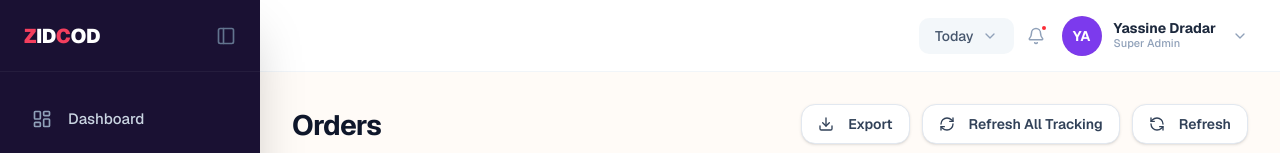
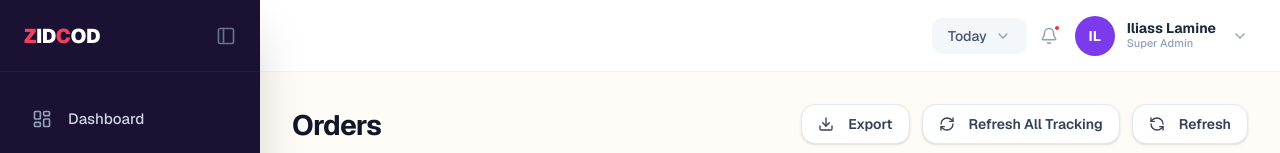
Before and after one commit to Iliasslamine/zidcod, a Next.js app in the folder frontend/: page /admin/orders in a window 1280 px wide. Shown: the top 153 px of the page. Built offline with nearby package versions, Linux system fonts and the light colour scheme; no server answers.

Commit message:
fix: make admin top header display logged-in admin name dynamically

```diff
--- a/frontend/src/components/TopHeader.tsx
+++ b/frontend/src/components/TopHeader.tsx
@@ -1,6 +1,8 @@
 'use client';
 
+import Link from 'next/link';
 import { Bell, ChevronDown, Calendar, Search } from 'lucide-react';
+
 import { Avatar, AvatarFallback } from '@/components/ui/avatar';
 import { DropdownMenu, DropdownMenuContent, DropdownMenuItem, DropdownMenuTrigger } from '@/components/ui/dropdown-menu';
 import { Button } from '@/components/ui/button';
@@ -17,7 +19,26 @@ export function TopHeader() {
     : (session?.user as any)?.role === 'SELLER';
 
   const role = isSeller ? 'Seller' : 'Super Admin';
-  const name = isSeller ? 'Seller' : 'Yassine Dradar';
+  const email = (session?.user?.email || '').toLowerCase().trim();
+
+  let name = 'Iliass Lamine';
+  let initials = 'IL';
+
+  if (email.includes('yassine')) {
+    name = 'Yassine Dradar';
+    initials = 'YD';
+  } else if (email.includes('ilyass') || email.includes('iliass')) {
+    name = isSeller ? 'ILIASS LAMINE' : 'Iliass Lamine';
+    initials = 'IL';
+  } else if (isSeller) {
+    name = 'ILIASS LAMINE';
+    initials = 'IL';
+  } else {
+    name = 'Iliass Lamine';
+    initials = 'IL';
+  }
+
+  const profileUrl = isSeller ? '/seller/profile' : '/admin/settings';
 
   const getPageTitle = () => {
     if (pathname.includes('/marketplace')) return 'Marketplace';
@@ -66,7 +87,7 @@ export function TopHeader() {
           <DropdownMenuTrigger className="outline-none flex items-center gap-3 cursor-pointer group ml-2">
             <Avatar className="h-10 w-10 border-0 transition-all">
               <AvatarFallback className="bg-[#7c3aed] text-white font-bold text-sm">
-                {name.substring(0, 2).toUpperCase()}
+                {initials}
               </AvatarFallback>
             </Avatar>
             <div className="flex flex-col text-left">
@@ -76,8 +97,16 @@ export function TopHeader() {
             <ChevronDown className="h-4 w-4 text-slate-400 group-hover:text-slate-600 transition-colors ml-1" />
           </DropdownMenuTrigger>
           <DropdownMenuContent align="end" className="w-48 shadow-lg border-slate-100 rounded-xl mt-2">
-            <DropdownMenuItem className="font-medium text-slate-700 cursor-pointer focus:bg-slate-50">Profile</DropdownMenuItem>
-            <DropdownMenuItem className="font-medium text-slate-700 cursor-pointer focus:bg-slate-50">Settings</DropdownMenuItem>
+            <DropdownMenuItem className="font-medium text-slate-700 cursor-pointer focus:bg-slate-50 p-0">
+              <Link href={profileUrl} className="w-full h-full px-2 py-1.5 flex items-center">
+                Profile
+              </Link>
+            </DropdownMenuItem>
+            <DropdownMenuItem className="font-medium text-slate-700 cursor-pointer focus:bg-slate-50 p-0">
+              <Link href={profileUrl} className="w-full h-full px-2 py-1.5 flex items-center">
+                Settings
+              </Link>
+            </DropdownMenuItem>
             <DropdownMenuItem onClick={() => signOut({ callbackUrl: '/login' })} className="font-bold text-red-600 cursor-pointer focus:bg-red-50 focus:text-red-700">Sign Out</DropdownMenuItem>
           </DropdownMenuContent>
         </DropdownMenu>
```
